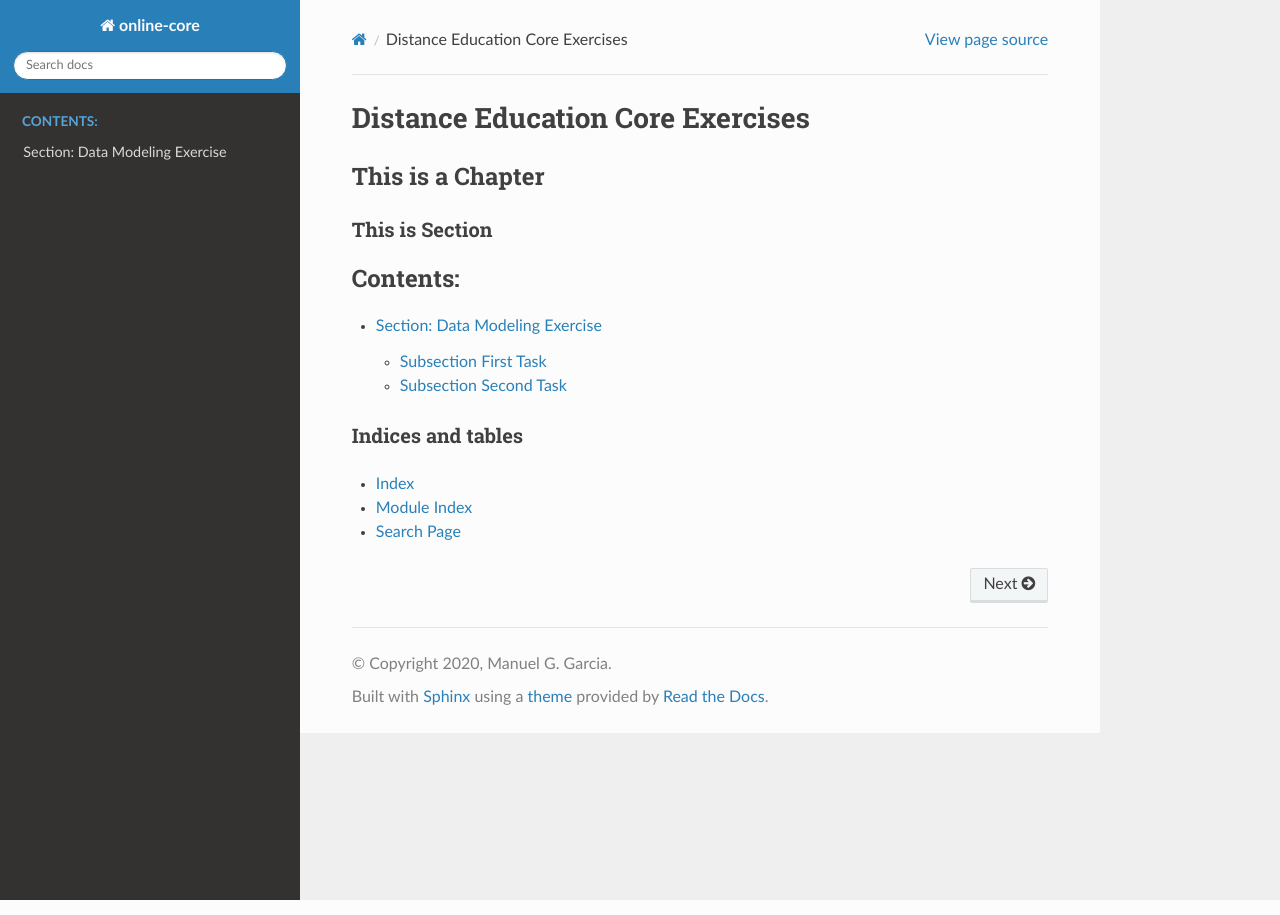
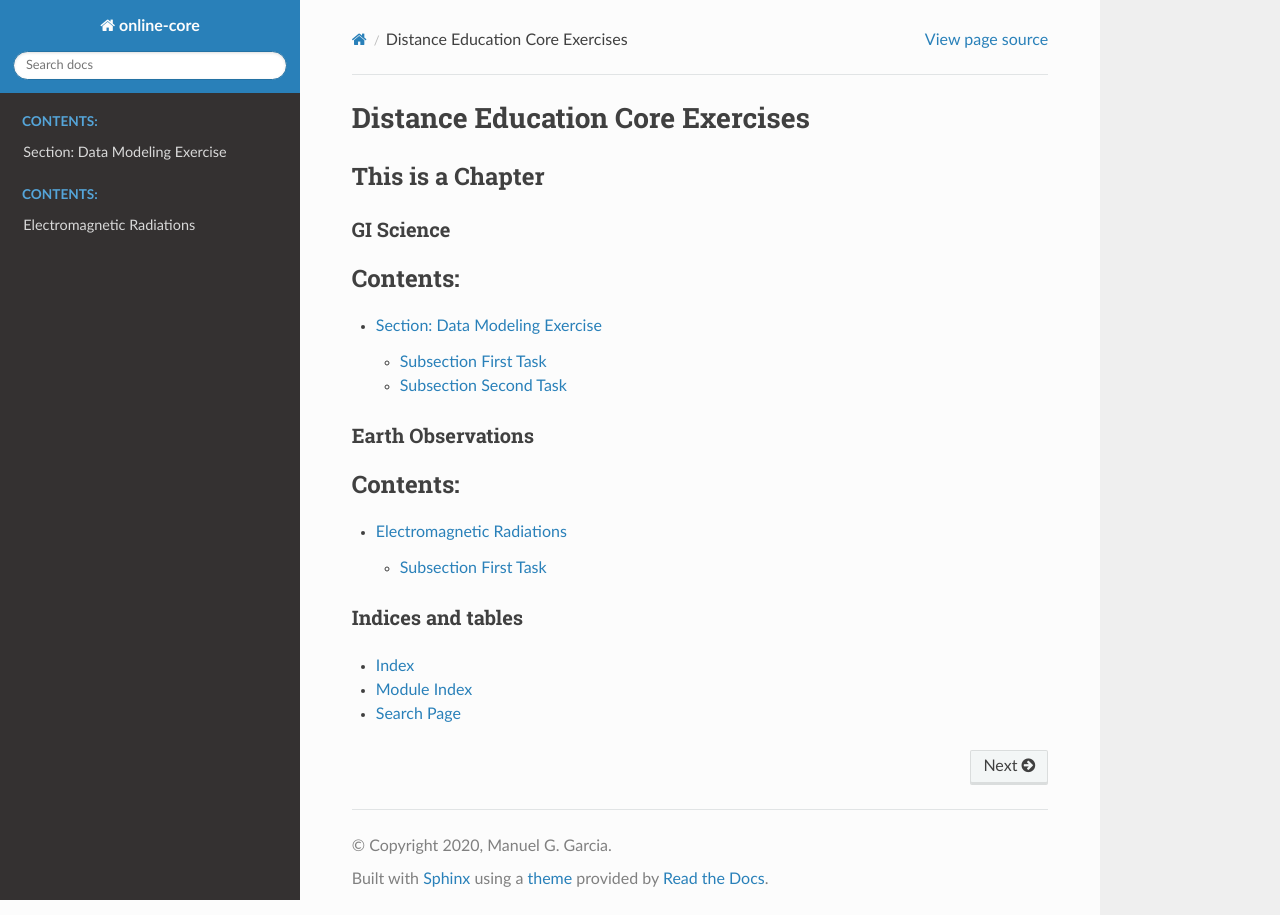
Before and after one commit to manuGil/online-core, a Sphinx documentation site: the page built from docs/source/index.rst, in a window 1280 px wide. Built offline with Sphinx 7.4.7 and the Read the Docs theme 2.0.0, drawn with Linux system fonts in a browser that asks for light colours.

Commit message:
add new toc

```diff
--- a/docs/source/index.rst
+++ b/docs/source/index.rst
@@ -9,7 +9,7 @@
 This is a Chapter
 *****************
 
-This is Section
+GI Science
 ===============
 
 .. toctree::
@@ -19,7 +19,14 @@
    data-modeling
 
 
+Earth Observations
+==================
 
+.. toctree::
+   :maxdepth: 2
+   :caption: Contents:
+
+   er
 
 
 
```
Also changed, not shown: docs/source/er.rst (added, +8 -0 lines).
